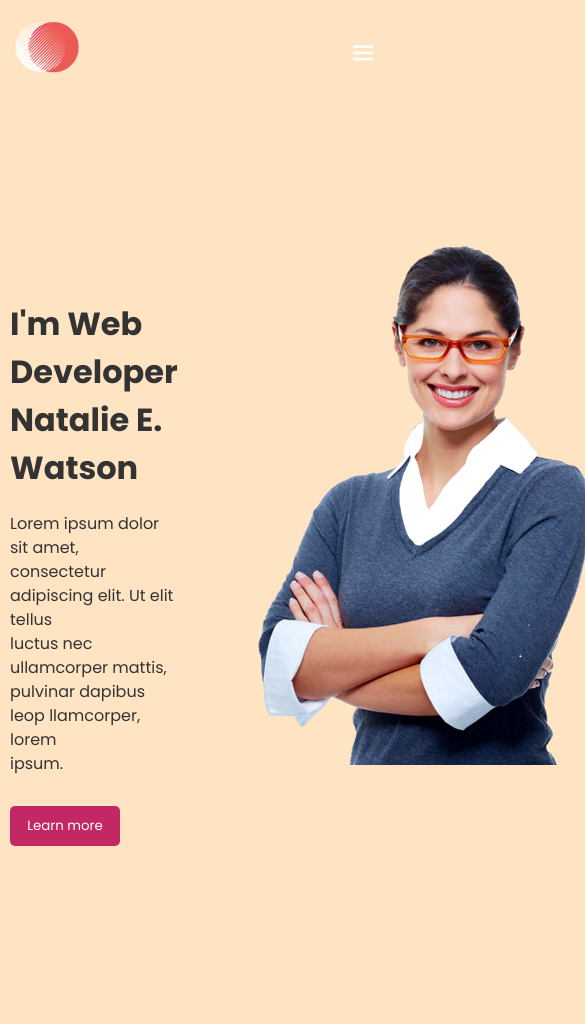
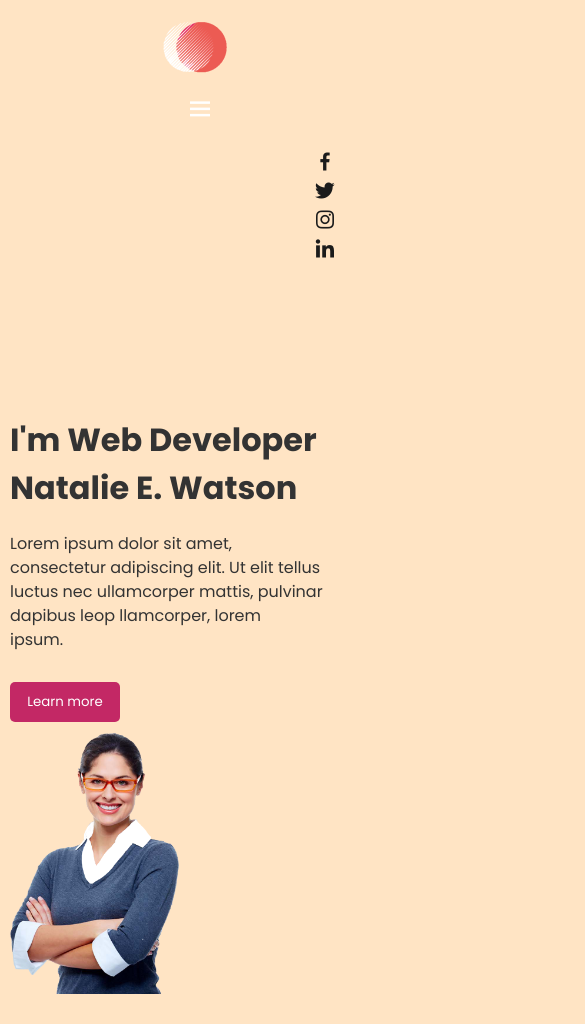
Before and after one commit to 66Baohuy/Responsive-Demo, a plain HTML site: page index.html in a window 390 px wide. Shown: the top 1024 px of the page, 585 px wide, since content can reach past the window. Before the commit the page ends 994 px from the top, so only its background shows below. Drawn offline with nearby package versions, Linux system fonts and the light colour scheme.

Commit message:
2. edit css

```diff
--- a/style.css
+++ b/style.css
@@ -103,17 +103,19 @@ header {
   }
 }
 
+/* Media queries */
 @media (max-width: 912px) {
   header {
     padding: 12px 3%;
     transition: 0.2s;
     display: flex;
-    justify-content: space-between; /* Đảm bảo .navbar và #menu-icon nằm hai bên */
+    flex-direction: column; /* Chuyển sang hiển thị theo chiều dọc */
   }
 
   #menu-icon {
     display: block;
-    order: 1; /* Đặt thứ tự là 1 để #menu-icon xuất hiện bên trái */
+    order: 1; /* Thứ tự 1: Hiển thị đầu tiên */
+    margin-left: 10px; /* Thêm khoảng cách bên trái */
   }
 
   .navbar {
@@ -125,7 +127,8 @@ header {
     flex-direction: column;
     transition: all 0.5s ease;
     text-align: left;
-    order: 3; /* Đặt thứ tự là 3 để .navbar xuất hiện dưới cùng */
+    order: 3; /* Thứ tự 3: Hiển thị thứ ba */
+    margin-top: 10px; /* Thêm khoảng cách bên trên */
   }
 
   .in {
@@ -141,17 +144,30 @@ header {
   .navbar.open {
     top: 100%;
   }
-  .icon {
-    display: none;
+
+  .container {
+    flex-direction: column; /* Chuyển sang hiển thị theo chiều dọc */
   }
-  .title h1 {
-    order: 4;
+
+  .icons {
+    order: 2; /* Thứ tự 2: Hiển thị thứ hai */
+    margin-left: 10px; /* Thêm khoảng cách bên trái */
   }
+
+  .title {
+    order: 4; /* Thứ tự 4: Hiển thị thứ tư */
+    margin-top: 20px; /* Thêm khoảng cách bên trên */
+    margin-left: 10px; /* Thêm khoảng cách bên trái */
+  }
+
   .text {
-    order: 5;
+    order: 5; /* Thứ tự 5: Hiển thị thứ năm */
+    margin-bottom: 10px; /* Giảm khoảng cách bên dưới */
   }
+
   .image {
-    order: 6;
+    order: 6; /* Thứ tự 6: Hiển thị thứ sáu */
+    margin-bottom: 20px; /* Thêm khoảng cách bên dưới */
   }
 }
 .title {
```
